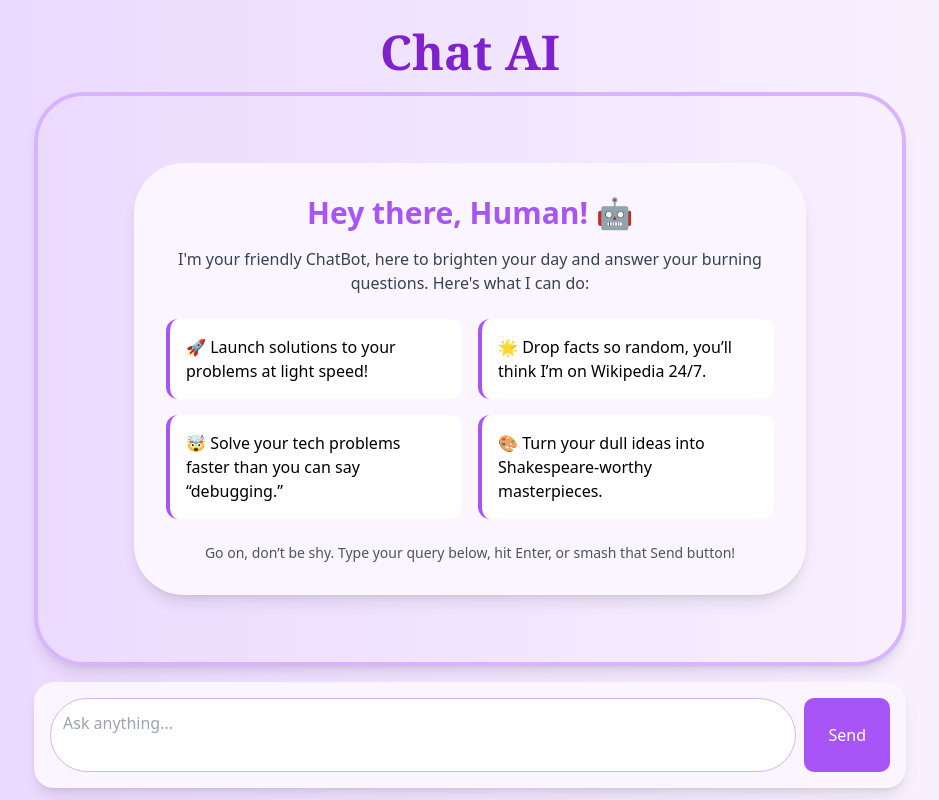
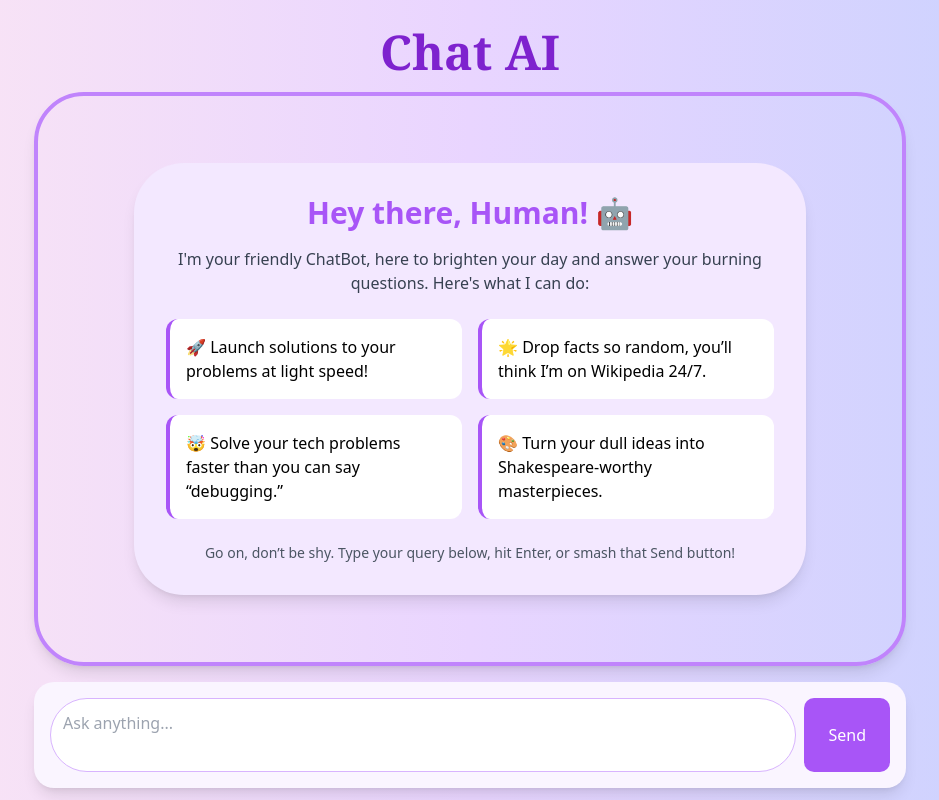
Before and after one commit to Brunda6/ChatBot, a React (Vite) app: page / in a window 1280 px wide. Shown: the whole page, without its empty margins (170-1109 px from the left). Built offline with nearby package versions, Linux system fonts and the light colour scheme.

Commit message:
Update App.jsx

```diff
--- a/src/App.jsx
+++ b/src/App.jsx
@@ -30,7 +30,7 @@ function App() {
 
     try {
       const response = await axios({
-        url: "https://generativelanguage.googleapis.com/v1beta/models/gemini-1.5-flash-latest:generateContent?key=ADD_YOUR_APP_API_KEY",
+        url: "https://generativelanguage.googleapis.com/v1beta/models/gemini-1.5-flash-latest:generateContent?key=ADD_YOUR_API_KEY",
         method: "post",
         data: {
           contents: [{ parts: [{ text: question }] }],
@@ -48,7 +48,7 @@ function App() {
   }
 
   return (
-    <div className="fixed inset-0 bg-gradient-to-r from-purple-200 to-purple-50">
+    <div className="fixed inset-0 bg-gradient-to-r from-pink-100 via-purple-200 to-indigo-200">
       <div className="h-full max-w-4xl mx-auto flex flex-col p-3">
         {/* Fixed Header */}
         <header className="text-center py-4">
@@ -60,12 +60,12 @@ function App() {
         {/* Scrollable Chat Container - Updated className */}
         <div
           ref={chatContainerRef}
-          className="flex-1 overflow-y-auto mb-4 rounded-[50px] border-4 border-purple-300 bg-purple shadow-lg p-4 hide-scrollbar"
+          className="flex-1 overflow-y-auto mb-4 rounded-[50px] border-4 border-purple-400 bg-purple shadow-lg p-4 hide-scrollbar"
         >
 
           {chatHistory.length === 0 ? (
             <div className="h-full flex flex-col items-center justify-center  text-center p-6">
-              <div className="bg-purple-50 rounded-[50px] p-8 max-w-2xl shadow-lg">
+              <div className="bg-purple-100 rounded-[50px] p-8 max-w-2xl shadow-lg">
                 <h2 className="text-3xl font-extrabold text-purple-500 mb-4">Hey there, Human! 🤖</h2>
                 <p className="text-gray-700 mb-6">
                   I'm your friendly ChatBot, here to brighten your day and answer your burning questions. Here's what I can do:
```
